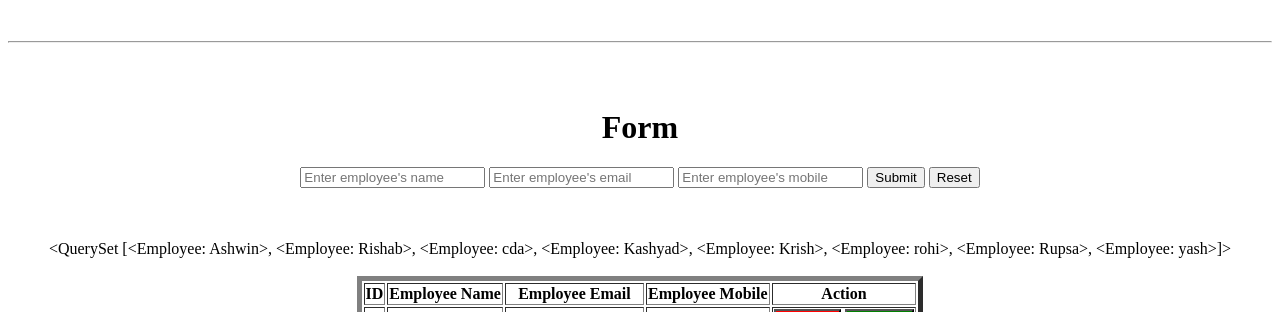
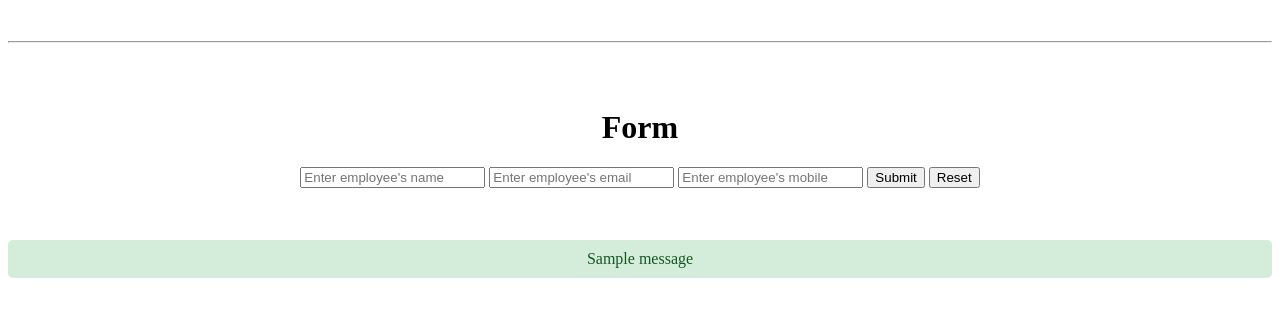
Before and after one commit to Ashwin466/CSW_2, a Django app: page / in a window 1280 px wide. Shown: the part 393-705 px from the top of the page. Run offline with Django 5.2, Linux system fonts and the light colour scheme; data comes from the database, SQL or seed files in the repository; both versions use the stored data as it was after the commit; tables that the repository leaves empty hold one stand-in row (values such as "Sample post"); one stand-in notice (Sample message) is shown.

Commit message:
Added duplicate email check and error messages

```diff
--- a/firstapp/templates/index.html
+++ b/firstapp/templates/index.html
@@ -109,7 +109,16 @@
 		<input type = "submit" name = "submit">
 		<input type = "reset">
 	</form>
-
+	<br><br>
+	{% if messages %}
+    {% for message in messages %}
+        <div style="padding: 10px; margin-bottom: 10px; border-radius: 5px;
+            {% if message.tags == 'error' %} background-color: #f8d7da; color: #721c24;
+            {% else %} background-color: #d4edda; color: #155724; {% endif %}">
+            {{ message }}
+        </div>
+    {% endfor %}
+{% endif %}
 <br><br>
 	{{employee}}
 	<br><br>
--- a/firstapp/views.py
+++ b/firstapp/views.py
@@ -2,6 +2,7 @@ from django.shortcuts import render, redirect
 
 # Create your views here.
 from django.http import HttpResponse
+from django.contrib import messages
 from .models import *
 
 # def home (request):
@@ -42,29 +43,27 @@ from .models import *
 
 # ]
     # return render(request, "index.html", context={'students': students,'users': users})
-def home (request):
-
-
-    if request.method=="POST":
+def home(request):
+    if request.method == "POST":
         data = request.POST
         emp_name = data.get("Emp_name")
         emp_email = data.get("Emp_Email")
         emp_mobile = data.get("Emp_Mobile")
 
-        print(emp_name)
-        print(emp_email)
-        print(emp_mobile)
+
+        if Employee.objects.filter(Emp_Email=emp_email).exists():
+            messages.error(request, "Email already exists")
+            return redirect('/')
 
         Employee.objects.create(
-            Emp_name = emp_name,
-            Emp_Email = emp_email,
-            Emp_Mobile = emp_mobile
+            Emp_name=emp_name,
+            Emp_Email=emp_email,
+            Emp_Mobile=emp_mobile
         )
         return redirect('/')
 
     query = Employee.objects.all()
-    context = {'employee' : query}
-
+    context = {'employee': query}
     return render(request, "index.html", context)
 
 def delete(request, id):
```
Also changed, not shown: db.sqlite3.
